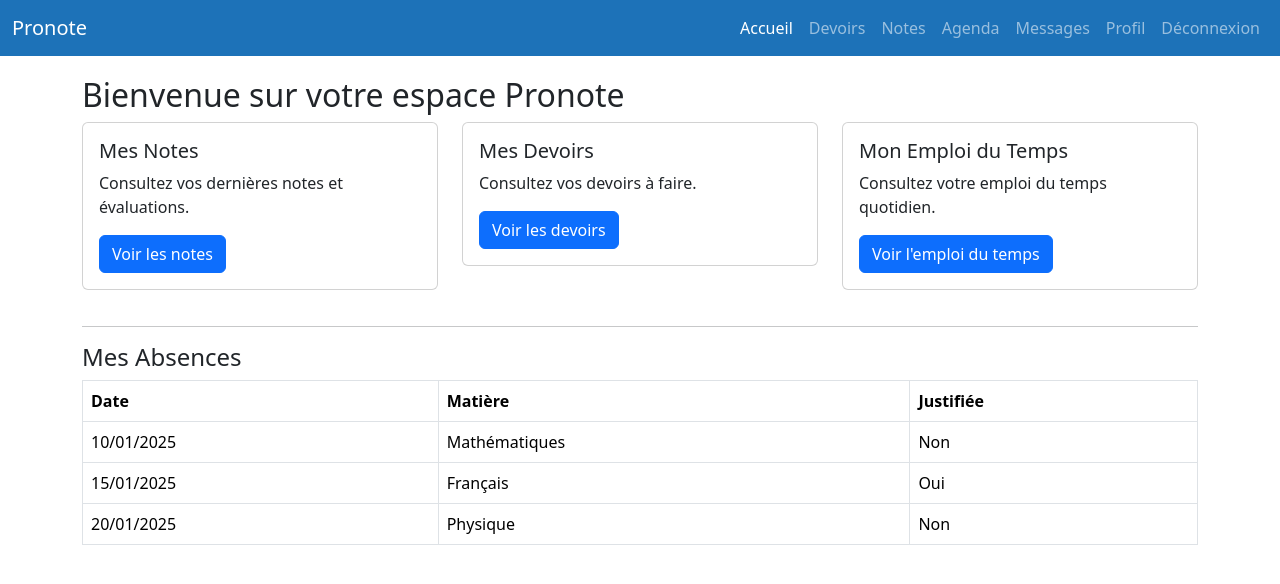
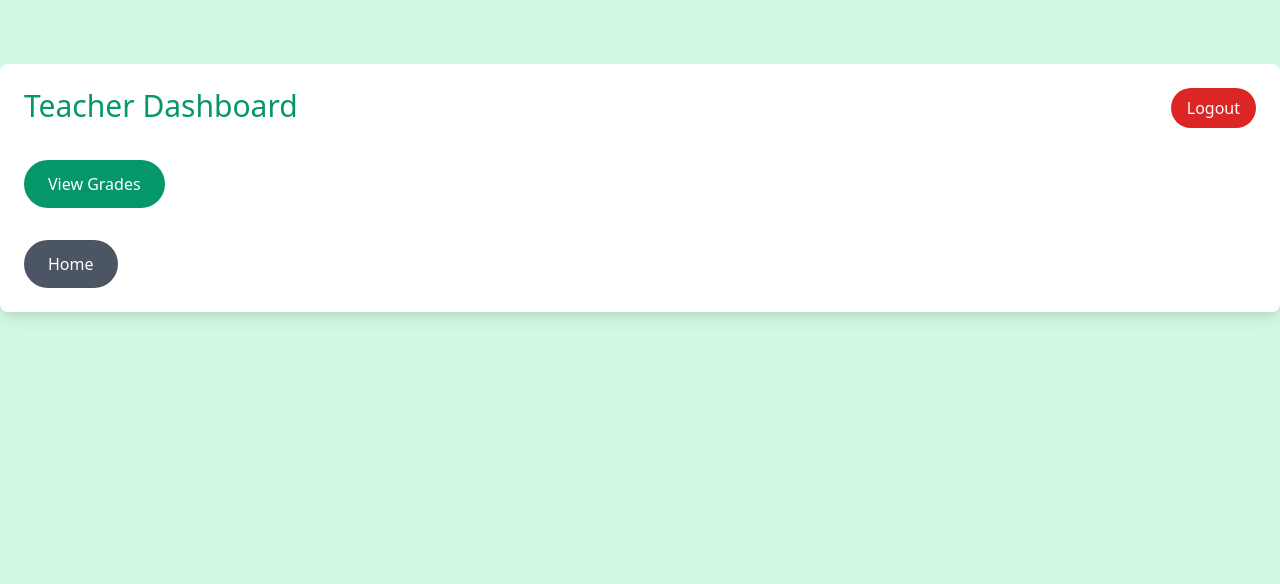
Before and after one commit to Bruburnono/DevSecOps, a Flask app: template templates/dashboard_teacher.html in a window 1280 px wide. Shown: the top 584 px of the page. Run offline with Flask 3, Linux system fonts and the light colour scheme; the template is opened without the code that fills it, so the values that code supplies are empty; some libraries are stand-ins or nearby versions.

Commit message:
Update dashboard_teacher.html

```diff
--- a/templates/dashboard_teacher.html
+++ b/templates/dashboard_teacher.html
@@ -1,164 +1,27 @@
 <!DOCTYPE html>
-<html lang="fr">
-
+<html lang="en">
 <head>
     <meta charset="UTF-8">
     <meta name="viewport" content="width=device-width, initial-scale=1.0">
-    <title>Application Pronote - Exemple</title>
+    <title>Teacher Dashboard</title>
+    <link href="https://cdn.jsdelivr.net/npm/tailwindcss@2.2.19/dist/tailwind.min.css" rel="stylesheet">
+</head>
+<body class="bg-green-100">
 
-    <!-- Lien vers le CSS de Bootstrap -->
-    <link href="https://cdn.jsdelivr.net/npm/bootstrap@5.3.0-alpha1/dist/css/bootstrap.min.css" rel="stylesheet">
+    <div class="max-w-7xl mx-auto p-6 bg-white rounded-lg shadow-lg mt-16">
+        <div class="flex justify-between">
+            <h1 class="text-3xl text-green-600">Teacher Dashboard</h1>
+            <a href="/logout" class="px-4 py-2 text-white bg-red-600 rounded-full hover:bg-red-700 focus:outline-none focus:ring-2 focus:ring-red-400">Logout</a>
+        </div>
 
-    <!-- Style personnalisé pour cette page -->
-    <style>
-        .navbar {
-            background-color: #1d72b8;
-        }
-        .sidebar {
-            position: fixed;
-            top: 0;
-            left: 0;
-            height: 100%;
-            width: 250px;
-            background-color: #f8f9fa;
-            padding-top: 20px;
-        }
-        .sidebar a {
-            text-decoration: none;
-            color: #333;
-            padding: 10px;
-            display: block;
-        }
-        .sidebar a:hover {
-            background-color: #ddd;
-        }
-        .main-content {
-            padding: 20px;
-        }
-        .card {
-            margin-bottom: 20px;
-        }
-    </style>
-</head>
+        <div class="mt-8">
+            <a href="/teacher" class="px-6 py-3 bg-green-600 text-white rounded-full hover:bg-green-700 focus:outline-none focus:ring-2 focus:ring-green-400 inline-block">View Grades</a>
+        </div>
 
-<body>
-
-    <!-- Barre de navigation principale -->
-    <nav class="navbar navbar-expand-lg navbar-dark">
-        <div class="container-fluid">
-            <a class="navbar-brand" href="#">Pronote</a>
-            <button class="navbar-toggler" type="button" data-bs-toggle="collapse" data-bs-target="#navbarNav"
-                aria-controls="navbarNav" aria-expanded="false" aria-label="Toggle navigation">
-                <span class="navbar-toggler-icon"></span>
-            </button>
-            <div class="collapse navbar-collapse" id="navbarNav">
-                <ul class="navbar-nav ms-auto">
-                    <li class="nav-item">
-                        <a class="nav-link active" aria-current="page" href="#">Accueil</a>
-                    </li>
-                    <li class="nav-item">
-                        <a class="nav-link" href="#">Devoirs</a>
-                    </li>
-                    <li class="nav-item">
-                        <a class="nav-link" href="/teacher">Notes</a>
-                    </li>
-                    <li class="nav-item">
-                        <a class="nav-link" href="/agenda">Agenda</a>
-                    </li>
-                    <li class="nav-item">
-                        <a class="nav-link" href="#">Messages</a>
-                    </li>
-                    <li class="nav-item">
-                        <a class="nav-link" href="#">Profil</a>
-                    </li>
-                    <li class="nav-item">
-                        <a class="nav-link" href="/logout">Déconnexion</a>
-                    </li>
-                </ul>
-            </div>
-        </div>
-    </nav>
-
-
-    <!-- Contenu principal -->
-    <div class="main-content">
-        <div class="container">
-            <h2>Bienvenue sur votre espace Pronote</h2>
-
-            <div class="row">
-                <!-- Card pour les notes -->
-                <div class="col-md-4">
-                    <div class="card">
-                        <div class="card-body">
-                            <h5 class="card-title">Mes Notes</h5>
-                            <p class="card-text">Consultez vos dernières notes et évaluations.</p>
-                            <a href="/teacher" class="btn btn-primary">Voir les notes</a>
-                        </div>
-                    </div>
-                </div>
-
-                <!-- Card pour les devoirs -->
-                <div class="col-md-4">
-                    <div class="card">
-                        <div class="card-body">
-                            <h5 class="card-title">Mes Devoirs</h5>
-                            <p class="card-text">Consultez vos devoirs à faire.</p>
-                            <a href="#" class="btn btn-primary">Voir les devoirs</a>
-                        </div>
-                    </div>
-                </div>
-
-                <!-- Card pour l'emploi du temps -->
-                <div class="col-md-4">
-                    <div class="card">
-                        <div class="card-body">
-                            <h5 class="card-title">Mon Emploi du Temps</h5>
-                            <p class="card-text">Consultez votre emploi du temps quotidien.</p>
-                            <a href="#" class="btn btn-primary">Voir l'emploi du temps</a>
-                        </div>
-                    </div>
-                </div>
-            </div>
-
-            <hr>
-
-            <div class="row">
-                <!-- Tableau pour les absences -->
-                <div class="col-md-12">
-                    <h4>Mes Absences</h4>
-                    <table class="table table-bordered">
-                        <thead>
-                            <tr>
-                                <th>Date</th>
-                                <th>Matière</th>
-                                <th>Justifiée</th>
-                            </tr>
-                        </thead>
-                        <tbody>
-                            <tr>
-                                <td>10/01/2025</td>
-                                <td>Mathématiques</td>
-                                <td>Non</td>
-                            </tr>
-                            <tr>
-                                <td>15/01/2025</td>
-                                <td>Français</td>
-                                <td>Oui</td>
-                            </tr>
-                            <tr>
-                                <td>20/01/2025</td>
-                                <td>Physique</td>
-                                <td>Non</td>
-                            </tr>
-                        </tbody>
-                    </table>
-                </div>
-            </div>
+        <div class="mt-8">
+            <a href="/" class="px-6 py-3 bg-gray-600 text-white rounded-full hover:bg-gray-700 focus:outline-none focus:ring-2 focus:ring-gray-400 inline-block">Home</a>
         </div>
     </div>
 
-    <!-- Scripts JavaScript de Bootstrap -->
-    <script src="https://cdn.jsdelivr.net/npm/bootstrap@5.3.0-alpha1/dist/js/bootstrap.bundle.min.js"></script>
 </body>
-
 </html>
```
